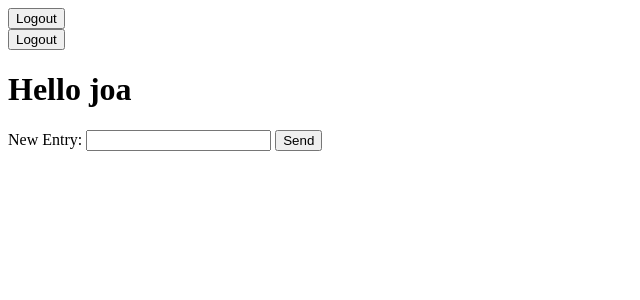
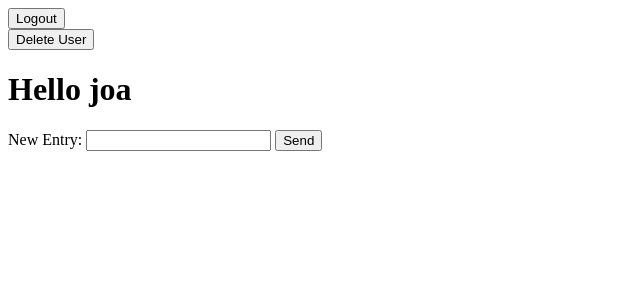
Before and after one commit to bejoac/websitex, a Django app: page / in a window 1280 px wide. Shown: the top 300 px of the page, without its empty margins (0-640 px from the left). Run offline with Django 5.2, Linux system fonts and the light colour scheme; a user stored in the database is signed in; some libraries are stand-ins or nearby versions.

Commit message:
It is now possible to delete a user

```diff
--- /dev/null
+++ b/websitex_project/templates/delete_user.html
@@ -0,0 +1,7 @@
+<div id="delete-user-container">
+  <button
+    hx-delete="/delete_user/"
+    hx-headers='{"X-CSRFToken": "{{ csrf_token }}"}' >
+    Delete User
+  </button>
+</div>
--- a/websitex_project/templates/home.html
+++ b/websitex_project/templates/home.html
@@ -7,7 +7,6 @@
     </head>
     <body>
         {% if request.user.is_authenticated %}
-            {% include "logout_user.html" %}
             {% include "user_space.html" %}
         {% else %}
             {% include "register_user.html" %}
--- a/websitex_project/templates/user_space.html
+++ b/websitex_project/templates/user_space.html
@@ -7,6 +7,7 @@
   </head>
   <body>
     {% include "logout_user.html" %}
+    {% include "delete_user.html" %}
     <div id="user-space-container">
       <h1>Hello {{ request.user.username }}</h1>
       <div id="entries-container">
--- a/websitex_project/urls.py
+++ b/websitex_project/urls.py
@@ -27,6 +27,7 @@ urlpatterns = [
     path("get_register_form/", views.get_register_form),
     path("user_space/", views.user_space),
     path("logout_user/", views.logout_user),
+    path("delete_user/", views.delete_user),
     path("register_user/", views.register_user),
     path("add_entry", views.add_entry),
     path("delete_entry/<int:id>/", views.delete_entry),
--- a/websitex_project/views.py
+++ b/websitex_project/views.py
@@ -62,6 +62,15 @@ def logout_user(request):
     return reponse
 
 
+@login_required(login_url="/")
+def delete_user(request):
+    user_to_delete = User.objects.filter(username=request.user)
+    user_to_delete.delete()
+    response = HttpResponse()
+    response["HX-Redirect"] = "/"
+    return response
+
+
 def delete_entry(request, id):
     entry_to_delete = Entry.objects.filter(user=request.user, id=id)
     entry_to_delete.delete()
```
Also changed, not shown: db.sqlite3.
